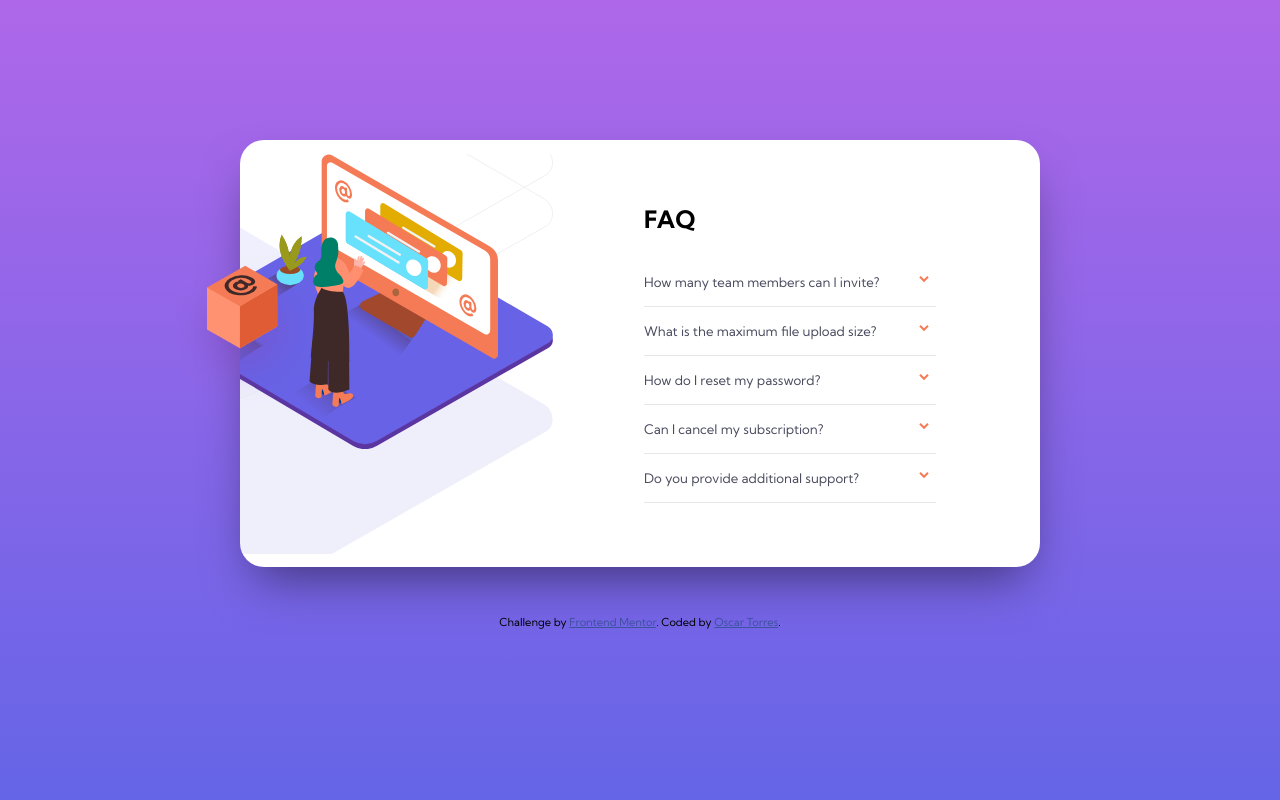
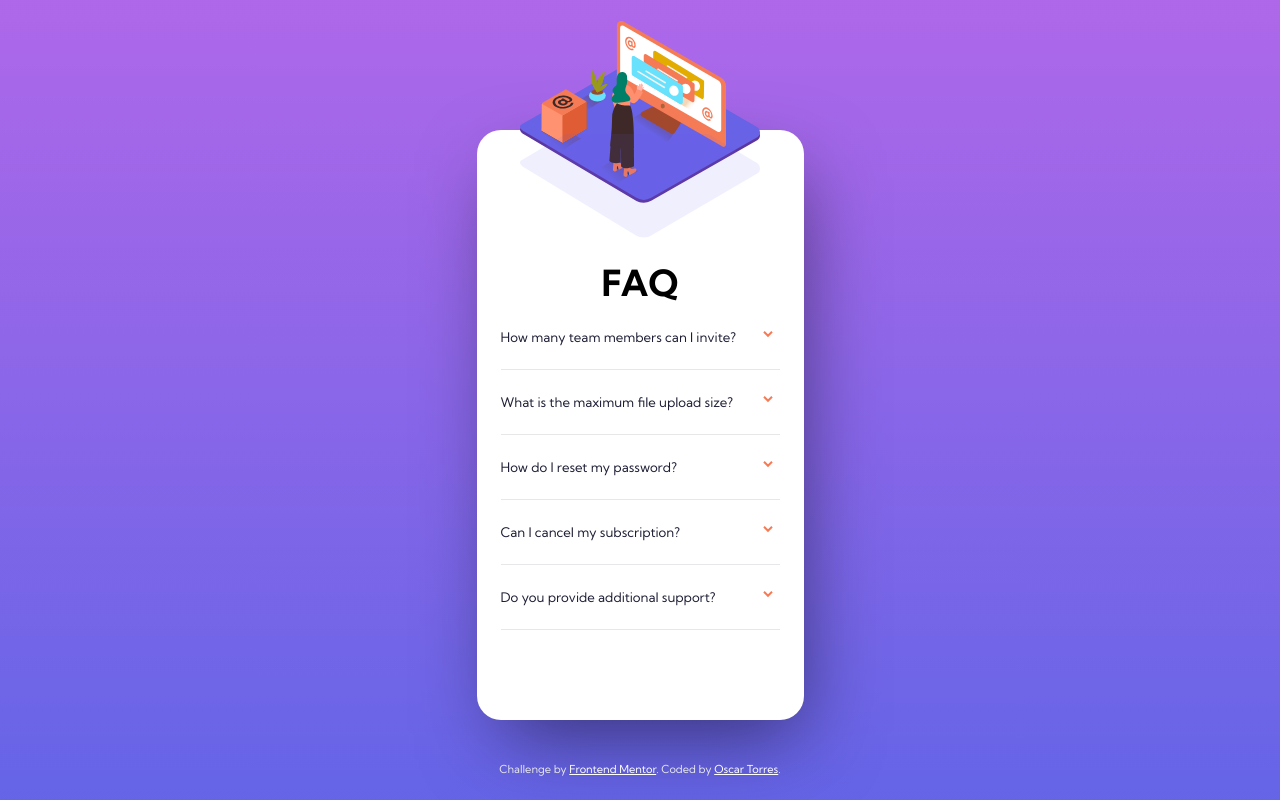
Before and after one commit to ozkrTr/frontend-mentor-challenges, a plain HTML site: page 10-faq-accordion-card-main/index.html in a window 1280 px wide. Drawn offline with Linux system fonts and the light colour scheme.

Commit message:
Add files via upload
update of design

```diff
--- /dev/null
+++ b/10-faq-accordion-card-main/assets/app/main.js
@@ -0,0 +1,15 @@
+const questions = document.querySelectorAll('.question');
+
+const cerrarTodo = () => {
+  questions.forEach((question) => {
+    if (question.open) {
+      question.removeAttribute('open');
+    }
+  });
+};
+
+questions.forEach((question) => {
+  question.addEventListener('click', (e) => {
+    cerrarTodo();
+  });
+});
--- a/10-faq-accordion-card-main/assets/css/style.css
+++ b/10-faq-accordion-card-main/assets/css/style.css
@@ -51,45 +51,50 @@ body {
   min-height: 100vh;
   background: linear-gradient(var(--soft-violet), var(--soft-blue));
   background-repeat: no-repeat;
-  display: flex;
-  flex-direction: column;
-  transition: all 2s;
+  display: grid;
+  place-items: center;
 }
 
 .faq {
-  margin: 0 auto;
   width: 327px;
-  background-color: white;
+  height: 590px;
+  background-color: #ffffff;
   border-radius: var(--radius);
   display: flex;
   flex-direction: column;
   align-items: center;
-  margin-top: 140px;
   padding-inline: 1.5rem;
-  padding-bottom: 3rem;
-  box-shadow: 0 1.5rem 50px -15px hsla(0, 0%, 0%, 0.5);
+  box-shadow: 10px 30px 80px -15px hsla(0, 0%, 0%, 0.5);
+  margin-top: 50px;
 }
 
-.faq__woman--desktop,
 .faq__box {
   display: none;
 }
 
-.faq__illustration {
+.illustration {
   width: 240px;
-  height: 210px;
-  background: url(../images/bg-pattern-mobile.svg);
-  background-position: bottom;
-  background-repeat: no-repeat;
-  margin: -105px auto 0;
+  height: 170px;
+  position: relative;
 }
 
-.faq__contains {
-  margin-top: 1.5rem;
+.illustration__img {
+  width: 100%;
+  transform: translate(0, -60%);
+}
+
+.illustration__img--shadow {
+  position: absolute;
+  bottom: 0;
+  left: 0;
+}
+
+.content {
   width: 100%;
   display: flex;
   flex-direction: column;
-  gap: 1rem;
+  gap: 1.5rem;
+  margin-top: -2.5rem;
 }
 
 .faq__title {
@@ -99,34 +104,21 @@ body {
   text-align: center;
 }
 
-.faq__question-container {
+.question {
   width: 100%;
 }
 
-.faq__question-container[open] .faq__question {
-  font-weight: 700;
-  color: var(--very-dark-desaturated-blue);
-}
-
-.faq__question-container[open] .faq__question::after {
-  transform: rotate(180deg);
-}
-
-.faq__question {
+.question__ask {
   list-style: none;
   font-size: 1.1em;
   font-weight: 400;
-  color: var(--very-dark-grayish-blue);
+  color: var(--very-dark-desaturated-blue);
   cursor: pointer;
   position: relative;
   user-select: none;
 }
 
-.faq__question:hover {
-  color: var(--soft-red);
-}
-
-.faq__question::after {
+.question__ask::after {
   content: '';
   position: absolute;
   right: 0.5em;
@@ -139,12 +131,25 @@ body {
   transition: transform 0.3s;
 }
 
-.faq__answer {
+.question__ask:hover {
+  color: var(--soft-red);
+}
+
+.question[open] .question__ask {
+  font-weight: 700;
+  color: var(--very-dark-desaturated-blue);
+}
+
+.question[open] .question__ask::after {
+  transform: rotate(180deg);
+}
+
+.question__answer {
   color: var(--dark-grayish-blue);
   margin-top: 0.5rem;
 }
 
-.faq__divider {
+.content__divider {
   width: 100%;
   border: transparent;
   border-bottom: 1px solid var(--light-grayish-blue);
@@ -156,69 +161,73 @@ body {
   text-align: center;
   margin-block: 1.5rem;
   margin-top: 3rem;
+  position: absolute;
+  bottom: 0;
+  left: 0;
+  right: 0;
+  color: var(--light-grayish-blue);
 }
 .attribution a {
-  color: hsl(228, 45%, 44%);
+  color: #ffffff;
 }
 
-@media (min-width: 1200px) {
+@media (width >= 1440px) {
   .faq {
-    width: 800px;
-    min-height: 400px;
+    width: 925px;
+    height: 509px;
     flex-direction: row;
-    align-items: flex-start;
-    padding-bottom: unset;
-    padding-left: 0;
+    justify-content: space-evenly;
+    margin-top: 0;
+    padding-inline: 0;
     position: relative;
   }
 
-  .faq__contains {
-    margin-top: unset;
+  .illustration,
+  .content {
     width: 50%;
-    padding: 4rem 5rem;
-    padding-left: 1rem;
+    height: 100%;
+  }
+
+  .illustration {
+    display: flex;
+    align-items: center;
+    overflow: hidden;
+  }
+
+  .illustration__img {
+    transform: translate(-18%, 0);
+    position: relative;
+    z-index: 20;
+  }
+
+  .faq__box {
+    display: block;
+    position: absolute;
+    left: -90px;
+    bottom: 120px;
+    z-index: 30;
+  }
+
+  .illustration__img--shadow {
+    width: 200%;
+    position: absolute;
+    left: -376px;
+    bottom: -115px;
+    z-index: 10;
+  }
+
+  .content {
+    margin-top: 0;
+    padding-block: 4rem;
+    padding-inline: 3rem;
     gap: 1rem;
-    align-self: center;
   }
 
   .faq__title {
     text-align: left;
-    font-size: 2em;
-    margin-bottom: 1.5rem;
   }
 
-  .faq__woman--mobile {
-    display: none;
-  }
-
-  .faq__illustration {
-    background: url(../images/bg-pattern-desktop.svg);
-    background-size: 170%;
-    background-position: right 75px bottom -50px;
-    background-repeat: no-repeat;
-    width: 50%;
-    min-height: 400px;
-    height: max-content;
-    align-self: center;
-    margin: auto 0;
-    position: relative;
-    overflow: hidden;
-  }
-
-  .faq__woman--desktop {
-    display: block;
-    width: 100%;
-    position: absolute;
-    left: -75px;
-    margin: auto 0;
-  }
-
-  .faq__box {
-    display: block;
-    width: 150px;
-    z-index: 10;
-    position: absolute;
-    left: -73px;
-    top: 29%;
+  .question {
+    font-size: 1.1em;
   }
 }
--- a/10-faq-accordion-card-main/index.html
+++ b/10-faq-accordion-card-main/index.html
@@ -14,6 +14,7 @@
 
     <title>Frontend Mentor | FAQ Accordion Card</title>
     <link rel="stylesheet" href="./assets/css/style.css" />
+    <script src="./assets/app/main.js" defer></script>
   </head>
   <body>
     <main class="faq">
@@ -22,77 +23,93 @@
         alt="orange box"
         class="faq__box"
       />
-      <figure class="faq__illustration">
-        <img
-          src="./assets/images/illustration-woman-online-mobile.svg"
-          alt="woman in front adesktop pc"
-          class="faq__woman--mobile"
-        />
-        <img
-          src="./assets/images/illustration-woman-online-desktop.svg"
-          alt="woman in front adesktop pc"
-          class="faq__woman--desktop"
-        />
+
+      <figure class="illustration">
+        <picture class="illustration__picture">
+          <source
+            media="(width >= 1440px)"
+            srcset="./assets/images/illustration-woman-online-desktop.svg"
+          />
+
+          <img
+            src="./assets/images/illustration-woman-online-mobile.svg"
+            alt="a woman in front of a presentation in the monitor"
+            class="illustration__img"
+          />
+        </picture>
+        <picture class="illustration__picture">
+          <source
+            media="(width >= 1440px)"
+            srcset="./assets/images/bg-pattern-desktop.svg"
+          />
+
+          <img
+            src="./assets/images/bg-pattern-mobile.svg"
+            alt="shadow of the image"
+            class="illustration__img illustration__img--shadow"
+          />
+        </picture>
       </figure>
-      <div class="faq__contains">
+
+      <section class="content">
         <h1 class="faq__title">faq</h1>
 
-        <details class="faq__question-container">
-          <summary class="faq__question">
+        <details class="question">
+          <summary class="question__ask">
             How many team members can I invite?
           </summary>
-          <p class="faq__answer">
+          <div class="question__answer">
             You can invite up to 2 additional users on the Free plan. There is
             no limit on team members for the Premium plan.
-          </p>
+          </div>
         </details>
 
-        <hr class="faq__divider" />
+        <hr class="content__divider" />
 
-        <details class="faq__question-container">
-          <summary class="faq__question">
+        <details class="question">
+          <summary class="question__ask">
             What is the maximum file upload size?
           </summary>
-          <p class="faq__answer">
+          <div class="question__answer">
             No more than 2GB. All files in your account must fit your allotted
             storage space.
-          </p>
+          </div>
         </details>
 
-        <hr class="faq__divider" />
+        <hr class="content__divider" />
 
-        <details class="faq__question-container">
-          <summary class="faq__question">How do I reset my password?</summary>
-          <p class="faq__answer">
+        <details class="question">
+          <summary class="question__ask">How do I reset my password?</summary>
+          <div class="question__answer">
             Click “Forgot password” from the login page or “Change password”
             from your profile page. A reset link will be emailed to you.
-          </p>
+          </div>
         </details>
 
-        <hr class="faq__divider" />
+        <hr class="content__divider" />
 
-        <details class="faq__question-container">
-          <summary class="faq__question">Can I cancel my subscription?</summary>
-          <p class="faq__answer">
+        <details class="question">
+          <summary class="question__ask">Can I cancel my subscription?</summary>
+          <div class="question__answer">
             Yes! Send us a message and we’ll process your request no questions
             asked.
-          </p>
+          </div>
         </details>
 
-        <hr class="faq__divider" />
+        <hr class="content__divider" />
 
-        <details class="faq__question-container">
-          <summary class="faq__question">
+        <details class="question">
+          <summary class="question__ask">
             Do you provide additional support?
           </summary>
-          <p class="faq__answer">
+          <div class="question__answer">
             Chat and email support is available 24/7. Phone lines are open
             during normal business hours.
-          </p>
+          </div>
         </details>
 
-        <hr class="faq__divider" />
-      </div>
+        <hr class="content__divider" />
+      </section>
     </main>
 
     <footer class="attribution">
```
